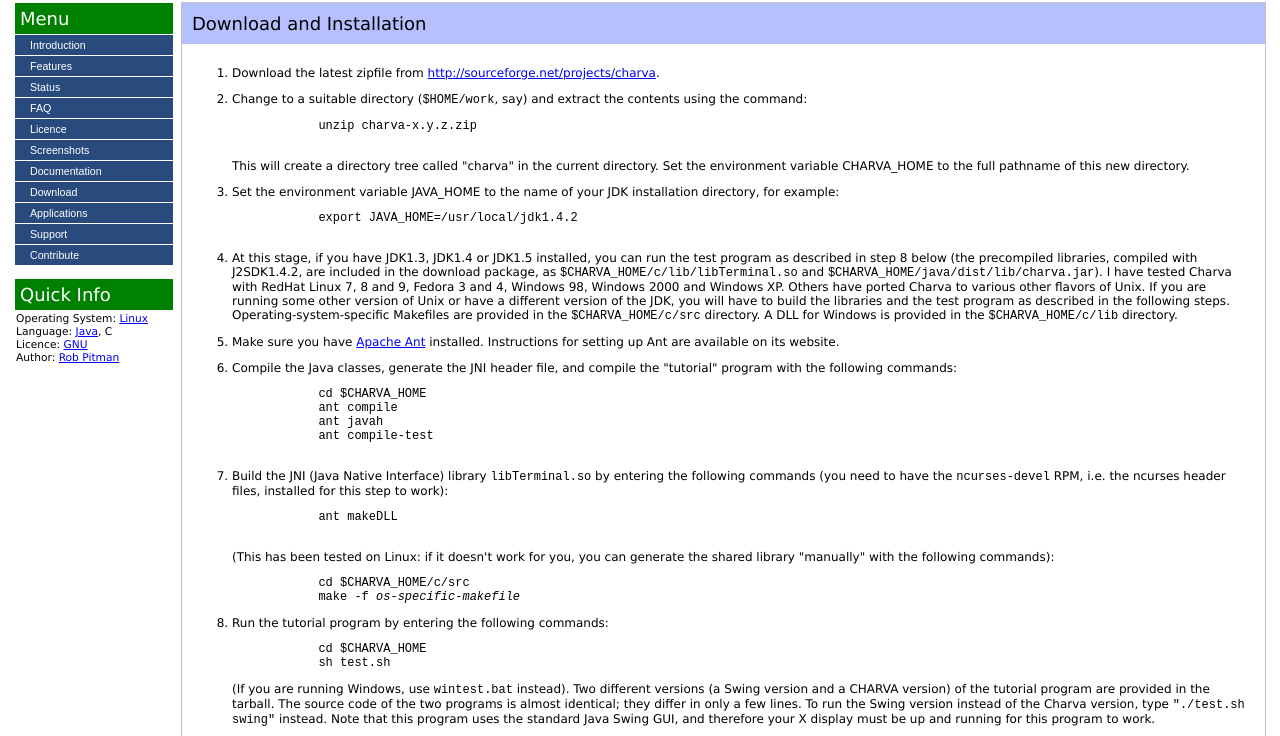
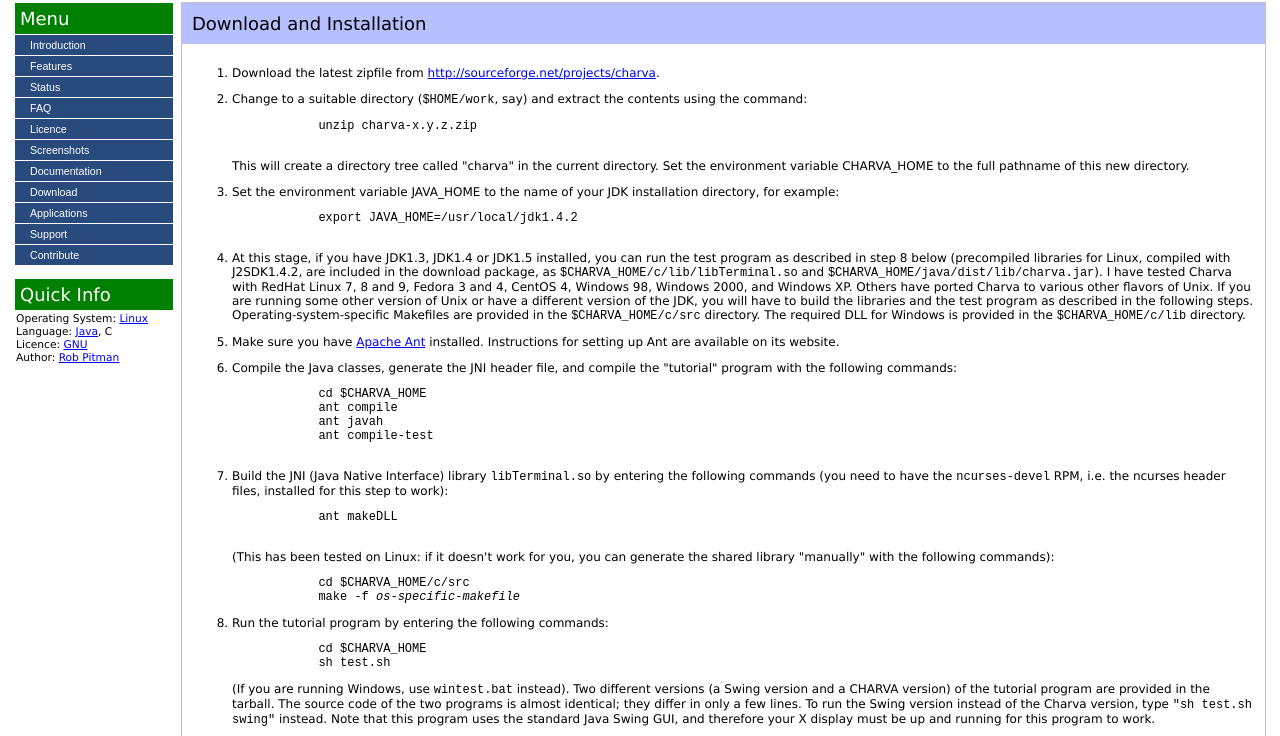
Before and after one commit to viktor-podzigun/charva-lanterna, a plain HTML site: page docs/Download.html in a window 1280 px wide. Shown: the part 64-800 px from the top of the page. Drawn offline with Linux system fonts and the light colour scheme.

Commit message:
Minor documentation fix.
git-svn-id: svn://svn.code.sf.net/p/charva/code/charva/trunk@34 4f353515-93dd-dd11-abb4-001558a53407

```diff
--- a/docs/Download.html
+++ b/docs/Download.html
@@ -248,15 +248,15 @@
         </pre></li>
 
     <li>At this stage, if you have JDK1.3, JDK1.4 or JDK1.5 installed, you can run the test program as
-        described in step 8 below (the precompiled libraries, compiled with J2SDK1.4.2, are included in the
+        described in step 8 below (precompiled libraries for Linux, compiled with J2SDK1.4.2, are included in the
         download package, as <code>$CHARVA_HOME/c/lib/libTerminal.so</code>
         and <code>$CHARVA_HOME/java/dist/lib/charva.jar</code>).
-        I have tested Charva with RedHat Linux 7, 8 and 9, Fedora 3 and 4, Windows 98, Windows 2000 and Windows XP.
-        Others have ported Charva to various other flavors of Unix. If you are running some other
+        I have tested Charva with RedHat Linux 7, 8 and 9, Fedora 3 and 4, CentOS 4, Windows 98, Windows 2000,
+        and Windows XP. Others have ported Charva to various other flavors of Unix. If you are running some other
         version of Unix or have a different version of the JDK,
         you will have to build the libraries and the test program as described in the following steps.
         Operating-system-specific Makefiles are provided in the <code>$CHARVA_HOME/c/src</code>
-        directory. A DLL for Windows is provided in the <code>$CHARVA_HOME/c/lib</code> directory.
+        directory. The required DLL for Windows is provided in the <code>$CHARVA_HOME/c/lib</code> directory.
 
         <p></li>
 
@@ -298,7 +298,7 @@
         <p>(If you are running Windows, use <code>wintest.bat</code> instead). Two different versions (a Swing version
             and a CHARVA version) of the tutorial program are provided in the tarball. The source code of the two
             programs is almost identical; they differ in only a few lines. To run the Swing version instead of the
-            Charva version, type <code>"./test.sh swing"</code> instead. Note that this program uses the standard Java
+            Charva version, type <code>"sh test.sh swing"</code> instead. Note that this program uses the standard Java
             Swing GUI, and therefore your X display must be up and running for this program to work.</p>
     </li>
 </ol>
```
